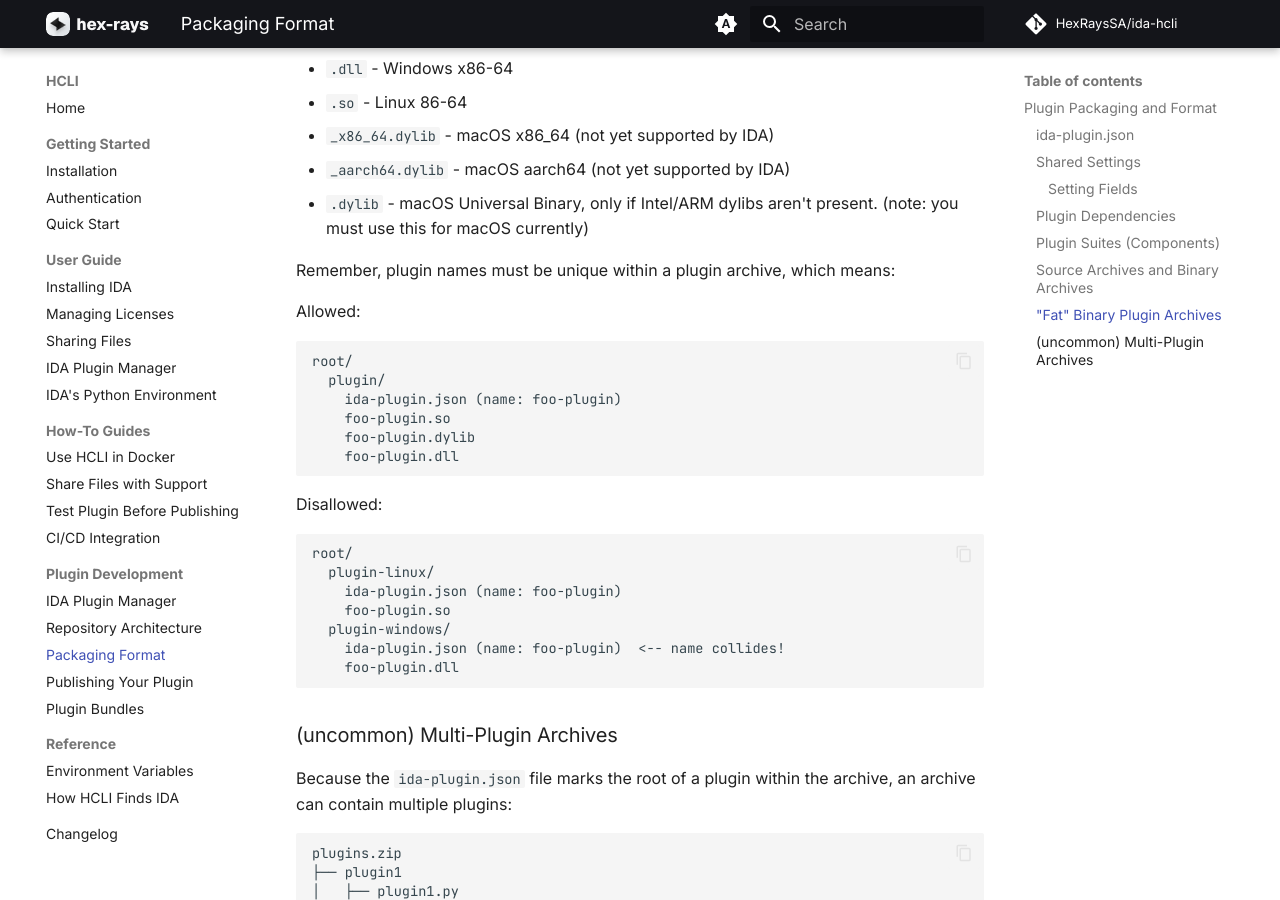
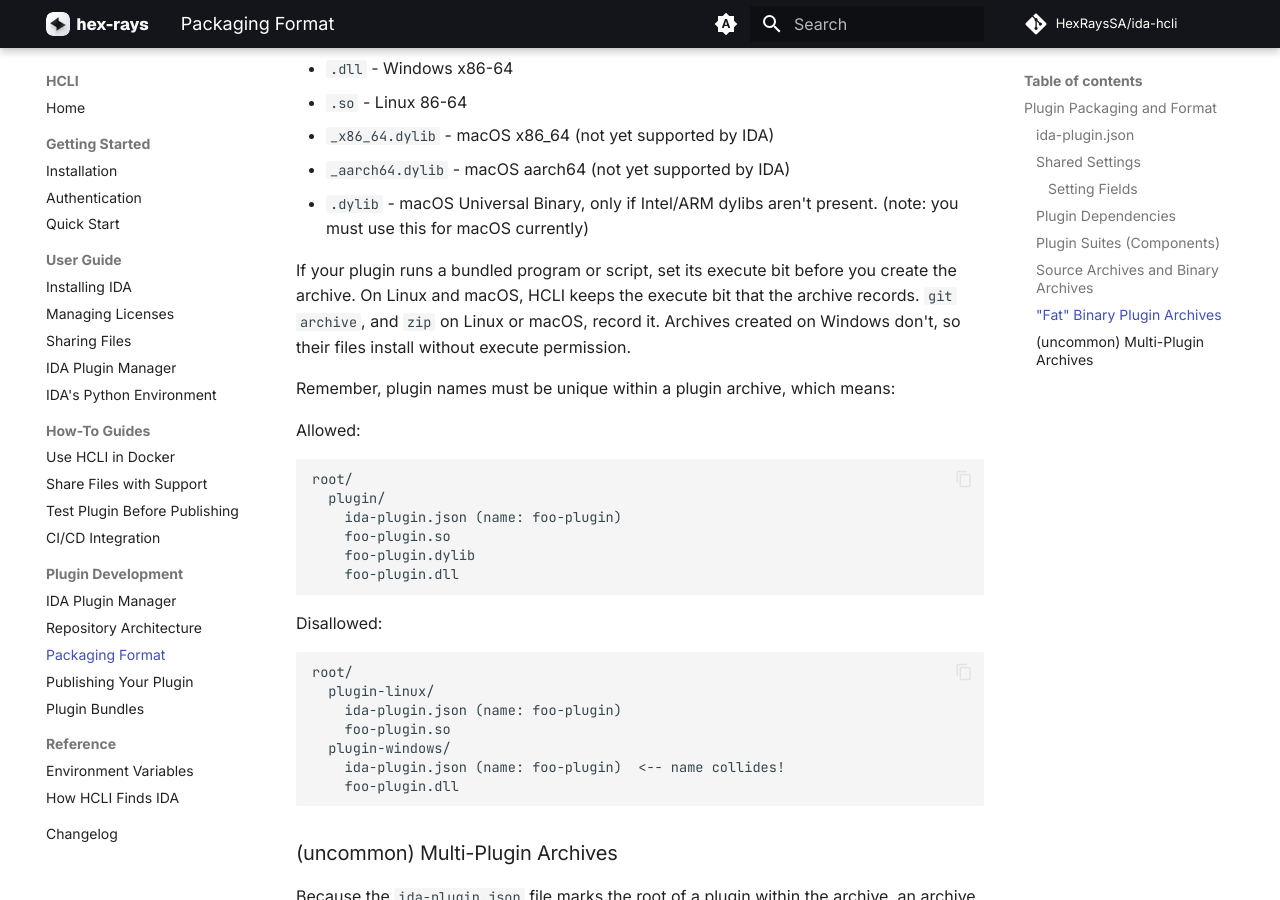
Before and after one commit to HexRaysSA/ida-hcli, an MkDocs documentation site: the page built from docs/reference/plugin-packaging-and-format.md, in a window 1280 px wide and 900 px high, scrolled down 8383 px. Built offline with MkDocs 1.6.1 and Material for MkDocs 9.7.7, drawn with Linux system fonts in a browser that asks for light colours; comment, search, counter and statistics services are not loaded.

Commit message:
fix(plugin): keep the execute bit of archive entries without a file type
`ZipFile.writestr` and the `info.external_attr = 0o755 << 16` idiom record
permission bits with no file type, so the regular-file check dropped their
execute bit. Accept a file type of 0 as well as a regular file.

Also inline the one-line chmod helper, reuse ZIP_CREATE_SYSTEM_UNIX and a
single umask helper in the tests, and tell plugin authors in the packaging
reference which archives keep the execute bit.

Co-Authored-By: Claude Opus 5.5 <noreply@anthropic.com>

```diff
--- a/docs/reference/plugin-packaging-and-format.md
+++ b/docs/reference/plugin-packaging-and-format.md
@@ -315,6 +315,10 @@ The file extensions must be exactly:
   - `_aarch64.dylib` - macOS aarch64 (not yet supported by IDA)
   - `.dylib` - macOS Universal Binary, only if Intel/ARM dylibs aren't present. (note: you must use this for macOS currently)
 
+If your plugin runs a bundled program or script, set its execute bit before you create the archive.
+On Linux and macOS, HCLI keeps the execute bit that the archive records.
+`git archive`, and `zip` on Linux or macOS, record it.
+Archives created on Windows don't, so their files install without execute permission.
 
 
 Remember, plugin names must be unique within a plugin archive, which means:
```
Also changed, not shown: 2 other files.
